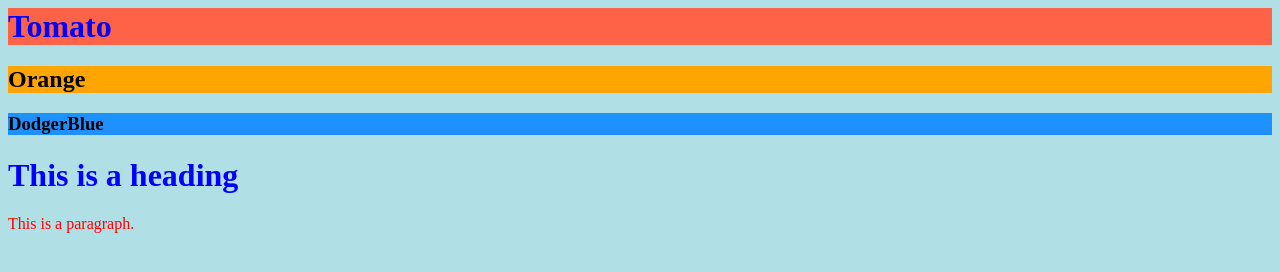
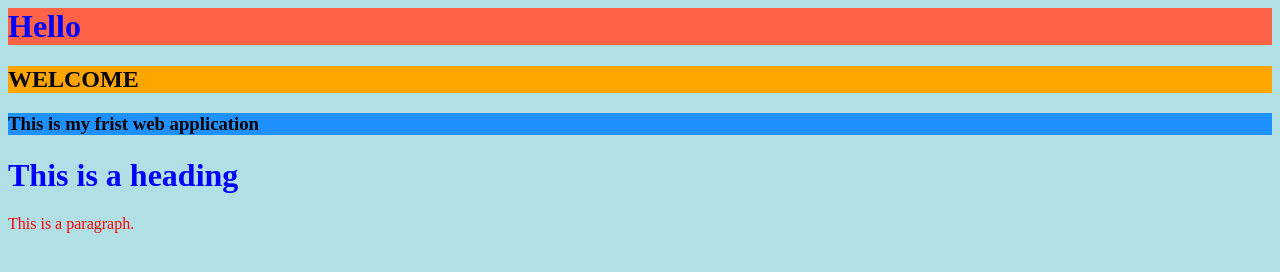
Before and after one commit to KarnatiBharathChandra/KarnatiBharathChandra.github.io, a plain HTML site: page index.html in a window 1280 px wide. Drawn offline with Linux system fonts and the light colour scheme.

Commit message:
changed statements

```diff
--- a/index.html
+++ b/index.html
@@ -8,9 +8,9 @@ p    {color: red;}
 </head>
 <body>
 
-<h1 style="background-color:Tomato;">Tomato</h1>
-<h2 style="background-color:Orange;">Orange</h2>
-<h3 style="background-color:DodgerBlue;">DodgerBlue</h3>
+<h1 style="background-color:Tomato;">Hello</h1>
+<h2 style="background-color:Orange;">WELCOME</h2>
+<h3 style="background-color:DodgerBlue;">This is my frist web application</h3>
 
 <h1>This is a heading</h1>
 <p>This is a paragraph.</p>
```
